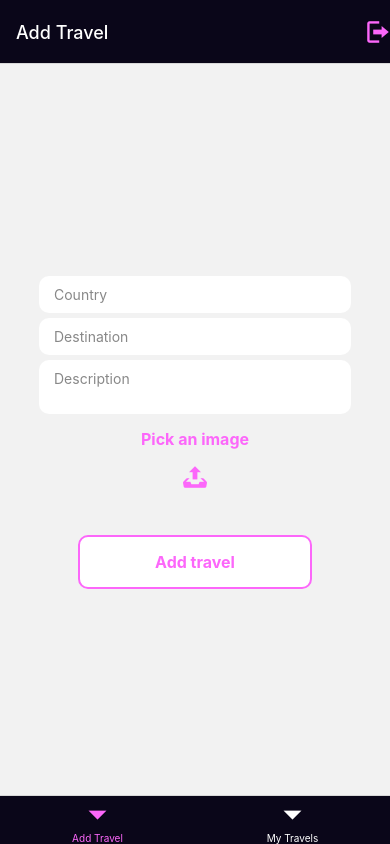
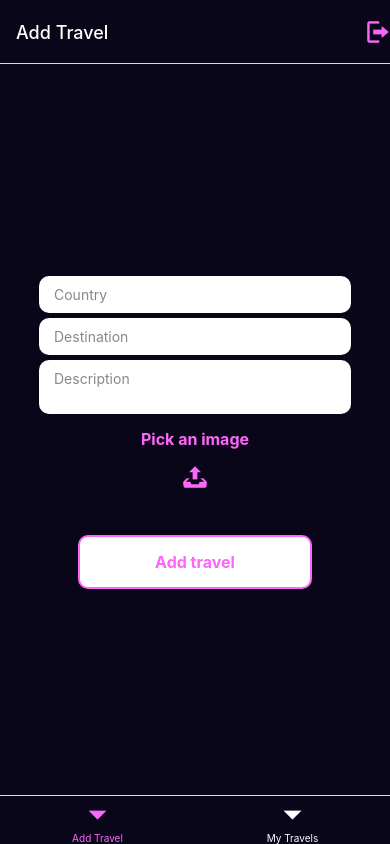
Before and after one commit to TheFullStackFred/nomadify, a React Native app: screen /Root in a window 390 px wide. Built offline with nearby package versions, Linux system fonts and the light colour scheme; no server answers.

Commit message:
update background colors

```diff
--- a/App.tsx
+++ b/App.tsx
@@ -56,6 +56,5 @@ export default App
 const styles = StyleSheet.create({
   container: {
     flex: 1,
-    backgroundColor: '#0a0619',
   },
 })
--- a/screens/MyTravelsScreen/MyTravelsScreen.tsx
+++ b/screens/MyTravelsScreen/MyTravelsScreen.tsx
@@ -1,13 +1,12 @@
-import { StyleSheet, Text, View } from 'react-native'
+import { Text, View } from 'react-native'
+import { defaultStyles } from '../../styles'
 
 const MyTravelsScreen = () => {
   return (
-    <View>
+    <View style={defaultStyles.container}>
       <Text>MyTravelsScreen</Text>
     </View>
   )
 }
 
 export default MyTravelsScreen
-
-const styles = StyleSheet.create({})
--- a/styles.ts
+++ b/styles.ts
@@ -5,6 +5,7 @@ export const formStyles = StyleSheet.create({
     flex: 1,
     justifyContent: 'center',
     alignItems: 'center',
+    backgroundColor: '#0a0619',
   },
   inputContainer: {
     width: '80%',
@@ -59,3 +60,10 @@ export const formStyles = StyleSheet.create({
     width: 200,
   },
 })
+
+export const defaultStyles = StyleSheet.create({
+  container: {
+    flex: 1,
+    backgroundColor: '#0a0619',
+  },
+})
```
